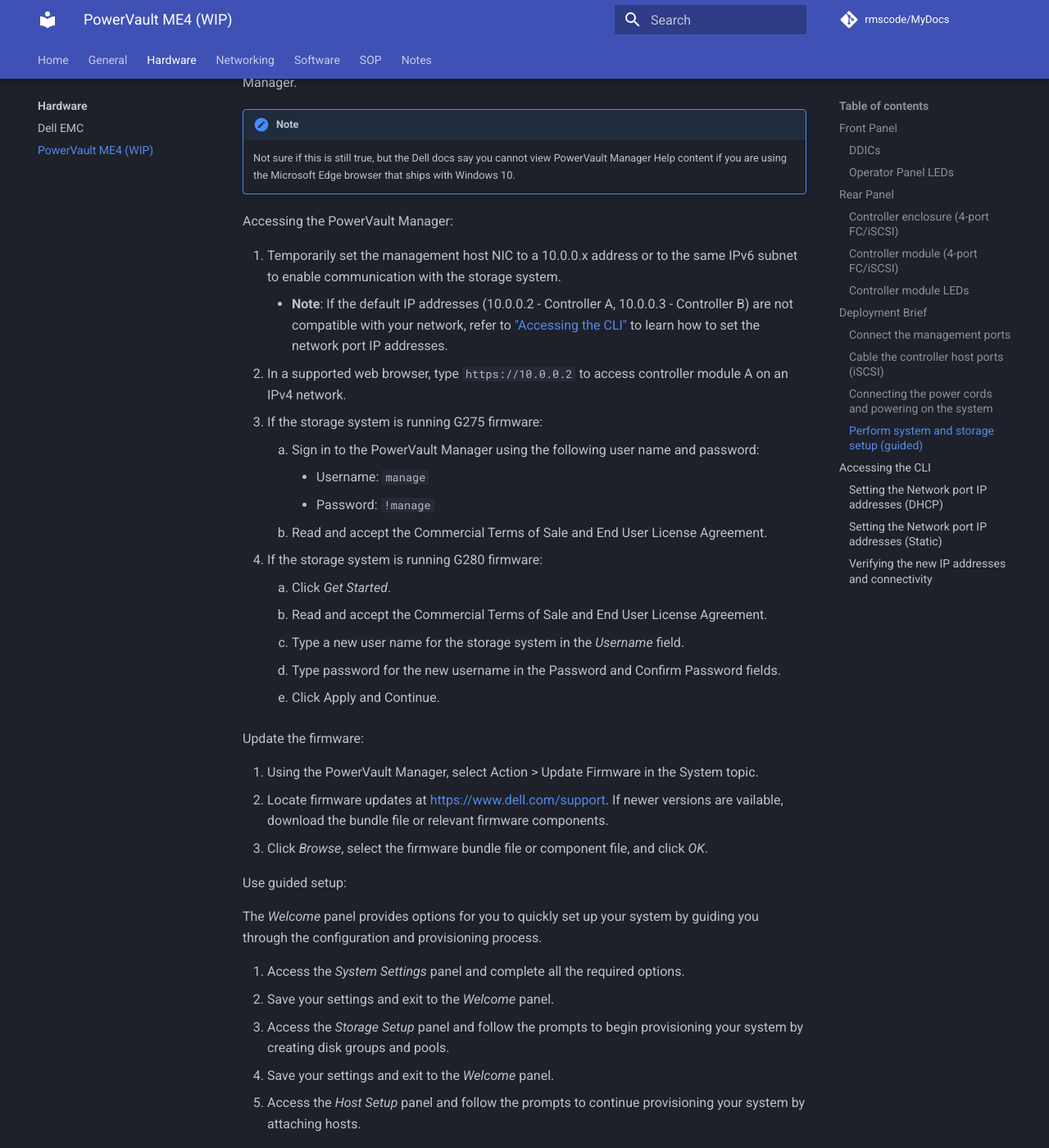
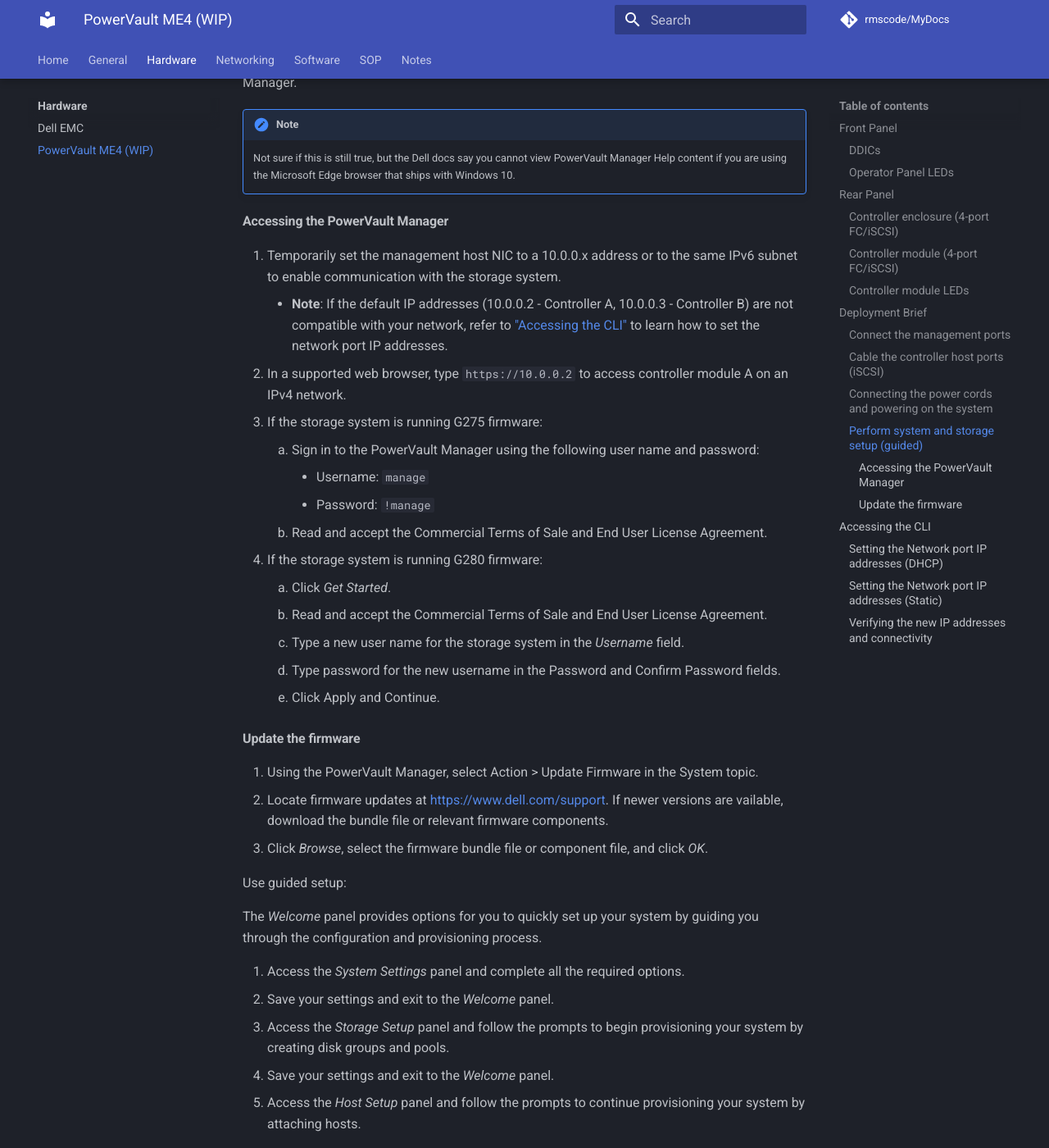
Before and after one commit to rmscode/binary-garden, an MkDocs documentation site: the page built from docs/hardware/powervault-me4-draft.md, in a window 1280 px wide and 1400 px high, scrolled down 6771 px. Shown: the whole window at 82% size. Built offline with MkDocs 1.6.1 and Material for MkDocs 9.7.7, drawn with Linux system fonts in a browser that asks for light colours; comment, search, counter and statistics services are not loaded.

Commit message:
Update powervault-me4-draft.md

```diff
--- a/docs/hardware/powervault-me4-draft.md
+++ b/docs/hardware/powervault-me4-draft.md
@@ -254,7 +254,7 @@
 
     Not sure if this is still true, but the Dell docs say you cannot view PowerVault Manager Help content if you are using the Microsoft Edge browser that ships with Windows 10.
 
-Accessing the PowerVault Manager:
+#### Accessing the PowerVault Manager
 
 1. Temporarily set the management host NIC to a 10.0.0.x address or to the same IPv6 subnet to enable communication with the storage system.
       - **Note**: If the default IP addresses (10.0.0.2 - Controller A, 10.0.0.3 - Controller B) are not compatible with your network, refer to ["Accessing the CLI"](#accessing-the-cli) to learn how to set the network port IP addresses.
@@ -271,7 +271,7 @@
       4. Type password for the new username in the Password and Confirm Password fields.
       5. Click Apply and Continue.
 
-Update the firmware:
+#### Update the firmware
 
 1. Using the PowerVault Manager, select Action > Update Firmware in the System topic.
 2. Locate firmware updates at <https://www.dell.com/support>. If newer versions are vailable, download the bundle file or relevant firmware components.
```
